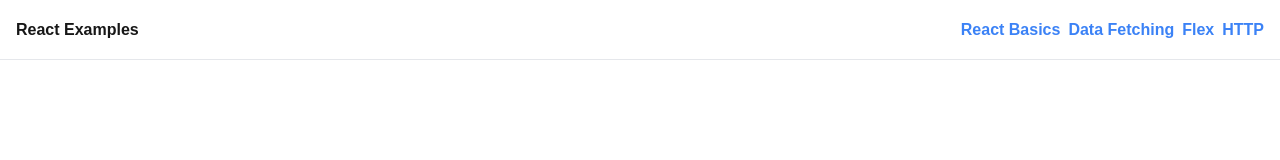
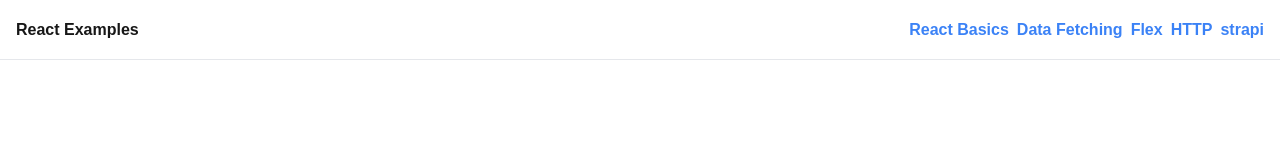
Before and after one commit to DevinBriscall/react, a Next.js app: page / in a window 1280 px wide. Shown: the top 160 px of the page. Built offline with nearby package versions, Linux system fonts and the light colour scheme.

Commit message:
add strapi to the navbar

```diff
--- a/src/components/Navbar.js
+++ b/src/components/Navbar.js
@@ -18,6 +18,9 @@ export default function Navbar() {
 				<Link href={"/http"} className="hover:underline">
 					HTTP
 				</Link>
+				<Link href={"/strapi"} className="hover:underline">
+					strapi
+				</Link>
 			</div>
 		</div>
 	);
```
